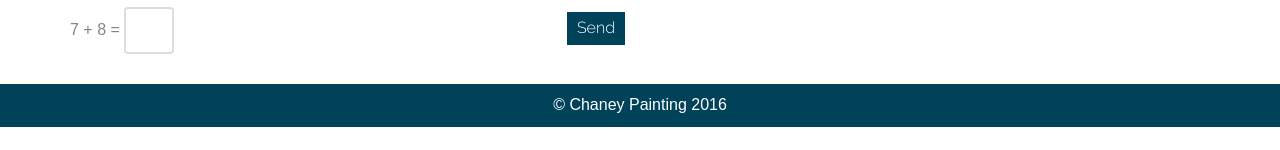
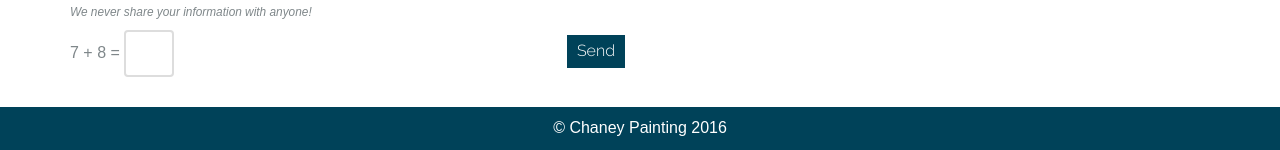
Before and after one commit to chaneypainting/chaneyWeb, a website: page index.html in a window 1280 px wide. Shown: the part 4191-4341 px from the top of the page. Before the commit the page ends 4318 px from the top, so only its background shows below. Drawn offline with nearby package versions, Linux system fonts and the light colour scheme; files whose address does not match are found by name.

Commit message:
improved contact form

```diff
--- a/index.html
+++ b/index.html
@@ -261,6 +261,8 @@
                         </div>
                     </form>
 
+                    <span class="cp-assurance">We never share your information with anyone!</span>
+
                     <div>
 
                         <span id="validationRiddle">1 + 4 =</span>
--- a/site.scss
+++ b/site.scss
@@ -516,7 +516,12 @@ $cp-gallery-tile-height: 250px;
 
 
 .cp-contact-section {
-
+	.cp-assurance {
+		font-style: italic;
+		position: relative;
+		bottom: 7px;
+		font-size: $cp-font-size-sm;
+	}
     .cp-contact-details {
         margin-top: cp-spacing(4);
         > div {
```
Also changed, not shown: site.css.
